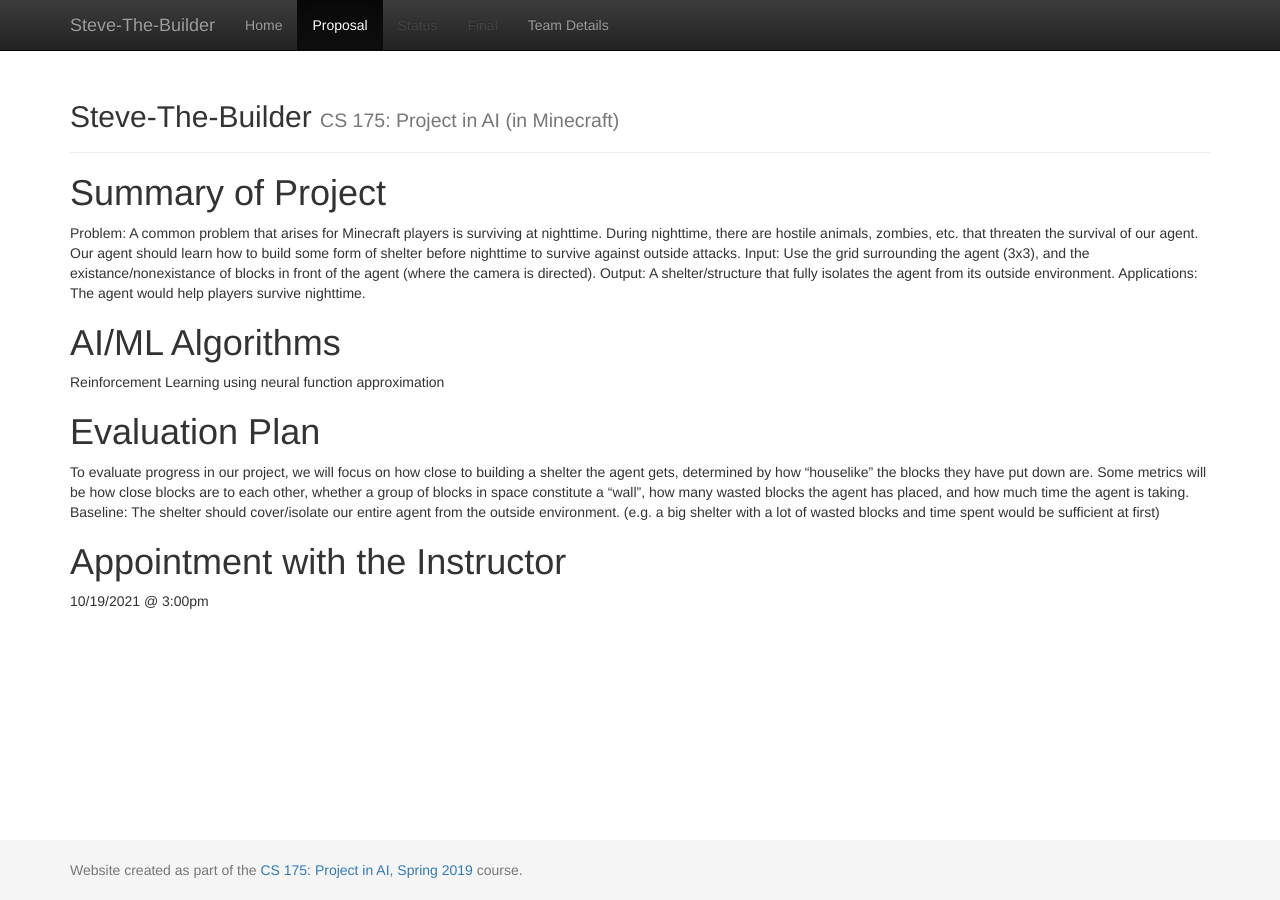
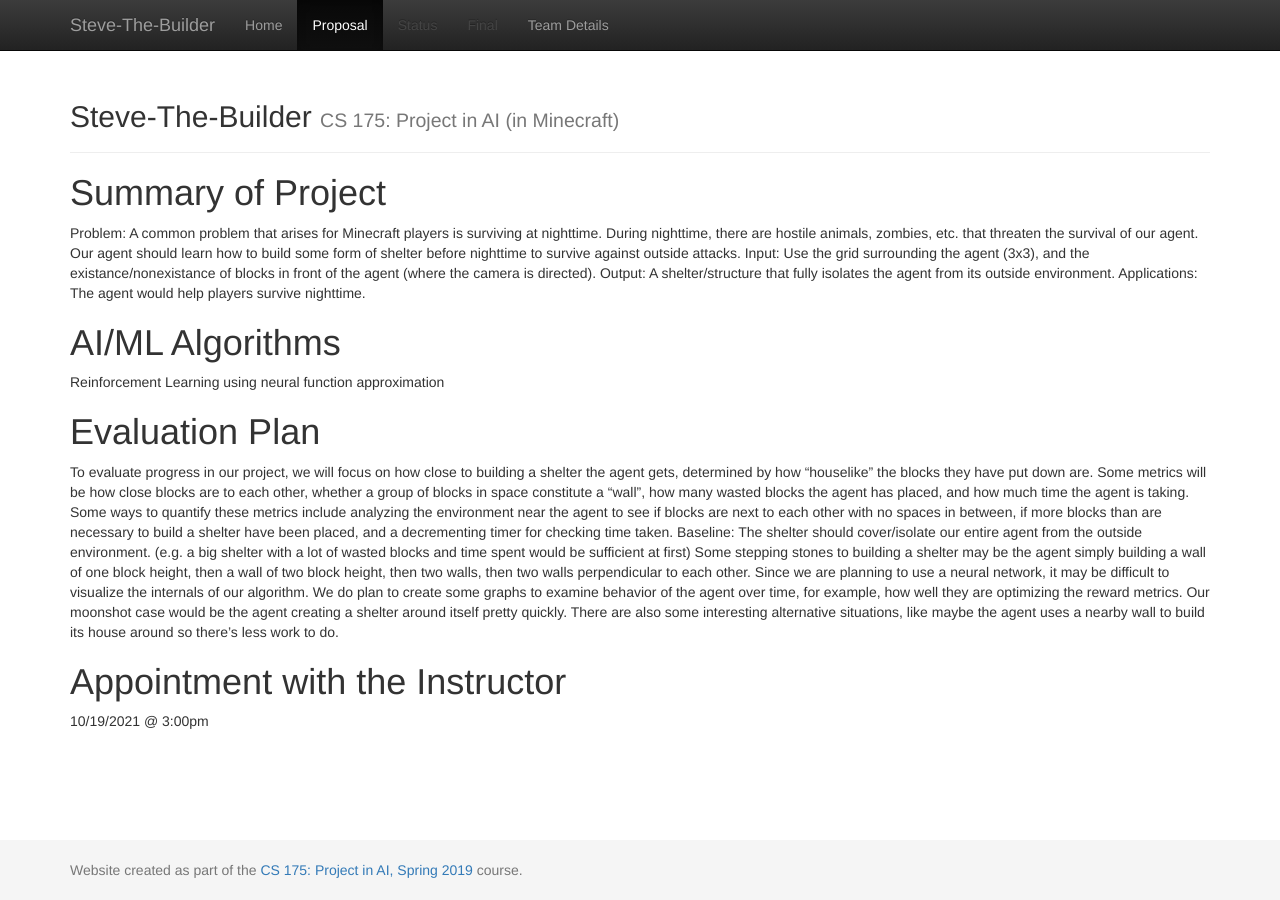
Before and after one commit to Timmichi/Steve-The-Builder, a Jekyll site: the page built from docs/proposal.md, in a window 1280 px wide. Built offline with Jekyll 4.4.1, drawn with Linux system fonts in a browser that asks for light colours.

Commit message:
add: evaluation plan second paragraph

```diff
--- a/docs/proposal.md
+++ b/docs/proposal.md
@@ -13,8 +13,9 @@ Applications: The agent would help players survive nighttime.
 Reinforcement Learning using neural function approximation
 
 # Evaluation Plan
-To evaluate progress in our project, we will focus on how close to building a shelter the agent gets, determined by how "houselike" the blocks they have put down are. Some metrics will be how close blocks are to each other, whether a group of blocks in space constitute a "wall", how many wasted blocks the agent has placed, and how much time the agent is taking.
+To evaluate progress in our project, we will focus on how close to building a shelter the agent gets, determined by how "houselike" the blocks they have put down are. Some metrics will be how close blocks are to each other, whether a group of blocks in space constitute a "wall", how many wasted blocks the agent has placed, and how much time the agent is taking. Some ways to quantify these metrics include analyzing the environment near the agent to see if blocks are next to each other with no spaces in between, if more blocks than are necessary to build a shelter have been placed, and a decrementing timer for checking time taken.
 Baseline: The shelter should cover/isolate our entire agent from the outside environment. (e.g. a big shelter with a lot of wasted blocks and time spent would be sufficient at first)
+Some stepping stones to building a shelter may be the agent simply building a wall of one block height, then a wall of two block height, then two walls, then two walls perpendicular to each other. Since we are planning to use a neural network, it may be difficult to visualize the internals of our algorithm. We do plan to create some graphs to examine behavior of the agent over time, for example, how well they are optimizing the reward metrics. Our moonshot case would be the agent creating a shelter around itself pretty quickly. There are also some interesting alternative situations, like maybe the agent uses a nearby wall to build its house around so there's less work to do.
 
 # Appointment with the Instructor
 10/19/2021 @ 3:00pm
```
